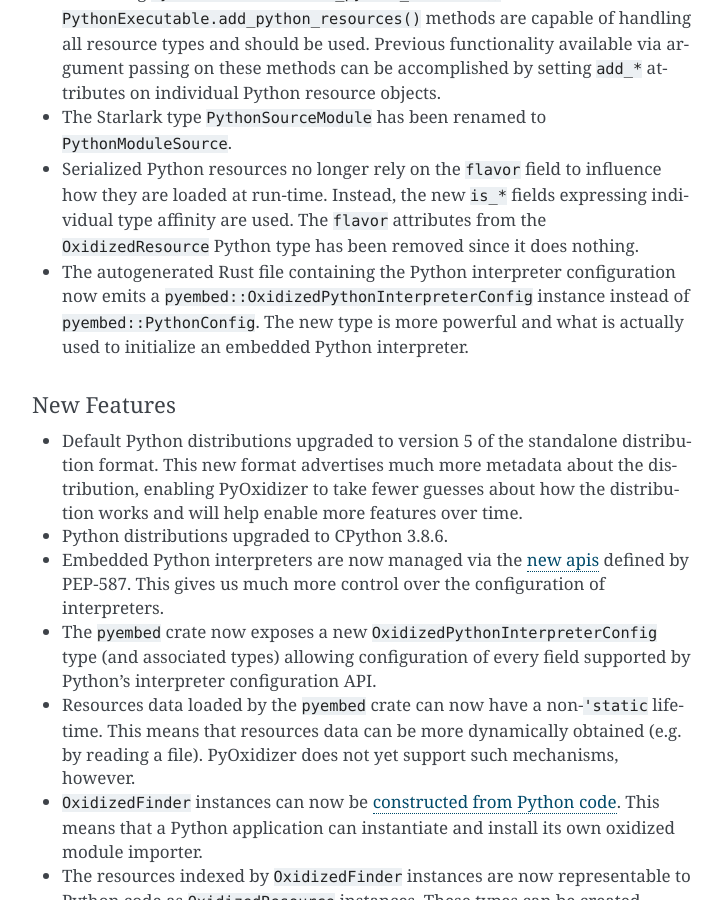
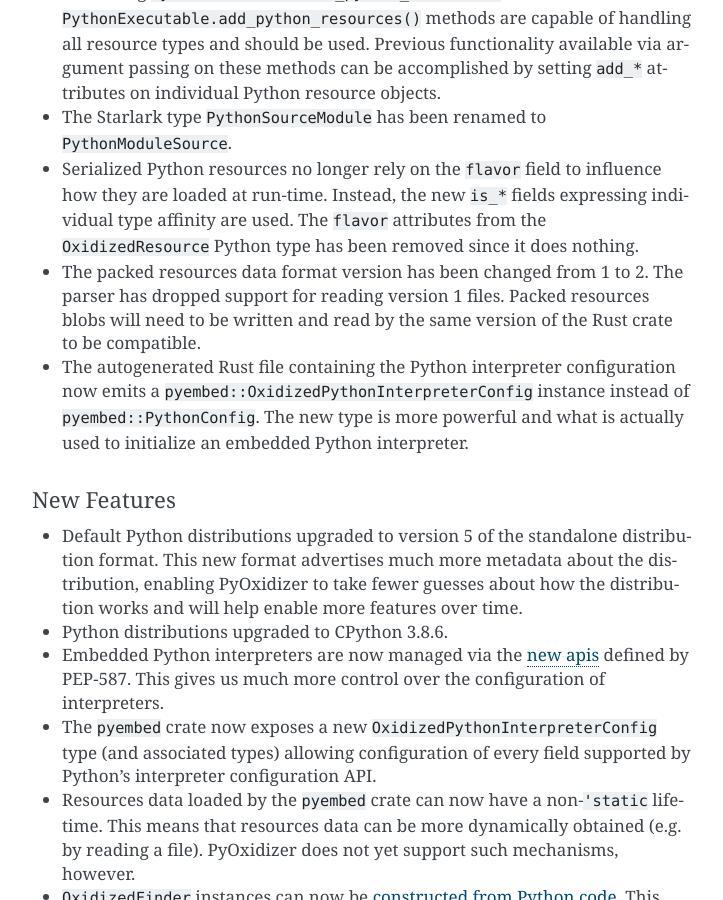
Before and after one commit to indygreg/PyOxidizer, a Sphinx documentation site: the page built from docs/history.rst, in a window 1280 px wide and 900 px high, scrolled down 3229 px. Shown: the whole window, without its empty margins (388-1111 px from the left). Built offline with Sphinx 7.4.7, drawn with Linux system fonts in a browser that asks for light colours; the version number is read from the project's files by our own code.

Commit message:
docs: document resources format incompatibility

```diff
--- a/docs/history.rst
+++ b/docs/history.rst
@@ -151,6 +151,10 @@ Backwards Compatibility Notes
   ``is_*`` fields expressing individual type affinity are used. The
   ``flavor`` attributes from the ``OxidizedResource`` Python type
   has been removed since it does nothing.
+* The packed resources data format version has been changed from 1 to 2.
+  The parser has dropped support for reading version 1 files. Packed resources
+  blobs will need to be written and read by the same version of the Rust
+  crate to be compatible.
 * The autogenerated Rust file containing the Python interpreter configuration
   now emits a ``pyembed::OxidizedPythonInterpreterConfig`` instance instead
   of ``pyembed::PythonConfig``. The new type is more powerful and what is
```
